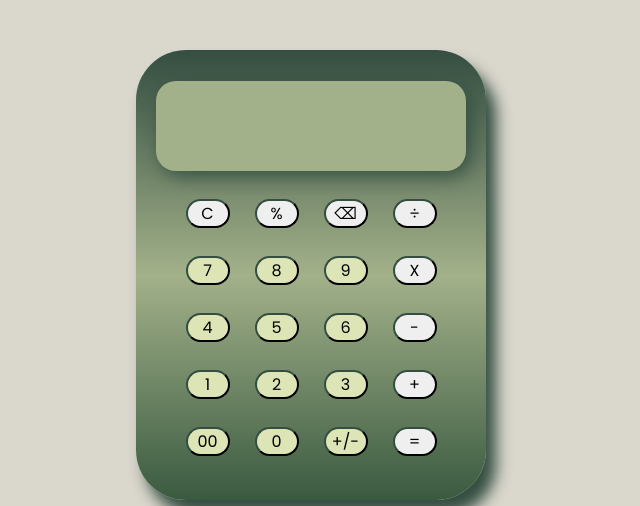
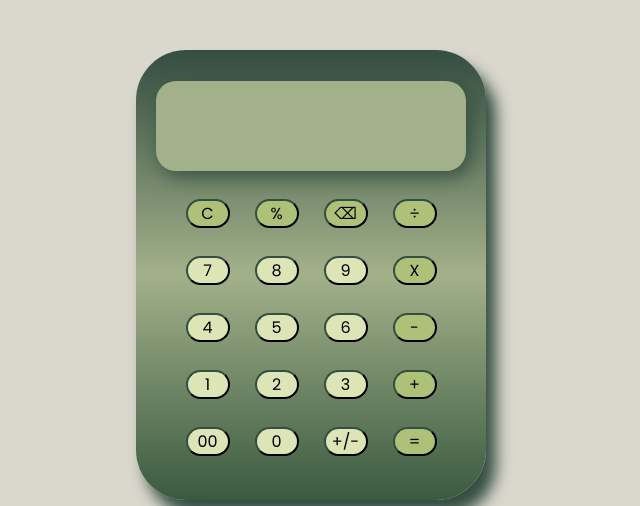
Before and after one commit to maryannintech/calculator, a plain HTML site: page index.html in a window 1280 px wide. Shown: the top 506 px of the page, without its empty margins (329-969 px from the left). Drawn offline with nearby package versions, Linux system fonts and the light colour scheme.

Commit message:
update styles.css

```diff
--- a/styles.css
+++ b/styles.css
@@ -46,6 +46,10 @@ body {
     background-color: #dde5b6;
 }
 
+.op {
+    background-color: #adc178;
+}
+
 button {
     margin: 0;
     font-family: 'Poppins', sans-serif;
```
